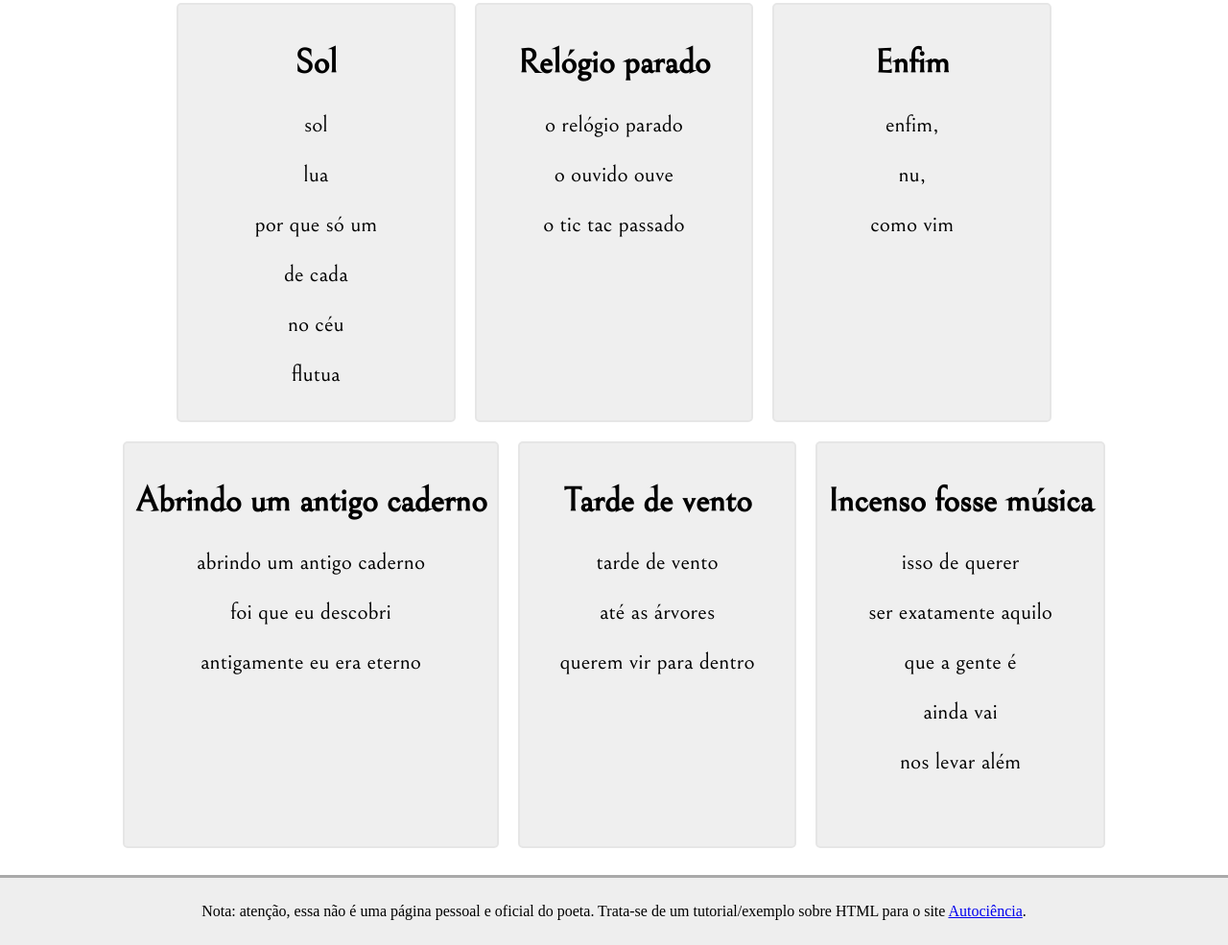
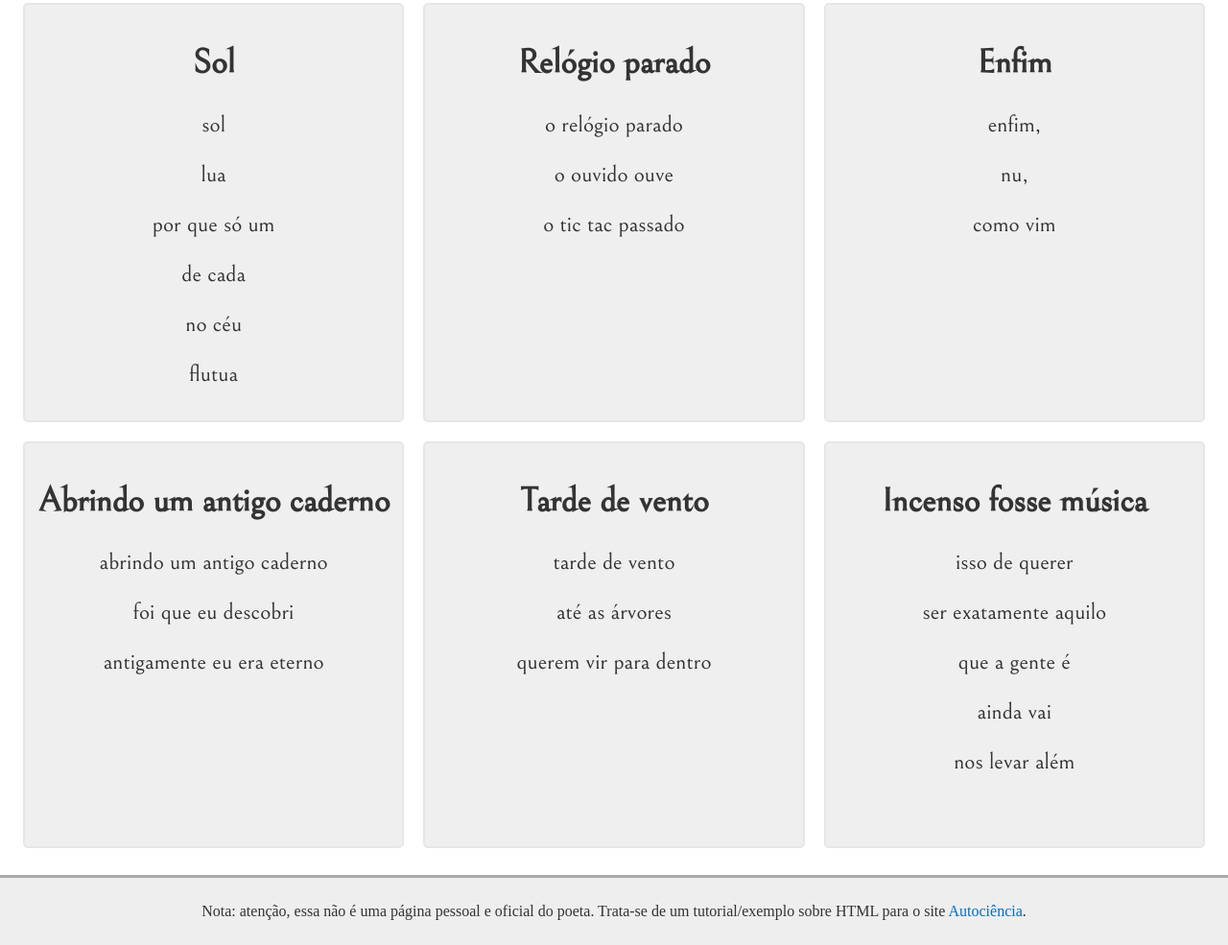
Before and after one commit to Cledersonbc/leminski, a plain HTML site: page index.html in a window 1280 px wide. Shown: the part 1013-1998 px from the top of the page at 96% size. Drawn offline with Linux system fonts and the light colour scheme.

Commit message:
Added Link style

```diff
--- a/style.css
+++ b/style.css
@@ -9,7 +9,7 @@
 }
 
 body {
-
+	color: #333;
 	padding: 0;
 	margin: 0;
 }
@@ -51,8 +51,8 @@ article {
 	float: left;
 	padding: 10px;
 	min-height: 300pt;
-	min-width: 200pt;
-	max-width: 30%;
+	min-width: 280pt;
+	max-width: 20%;
 	text-align: center;
 	background: #EFEFEF;
 	border: 2px solid #E6E6E6;
@@ -64,6 +64,11 @@ footer {
 	padding: 10px;
 	background: #eee;
 	border-top: 3px solid #A9A9A9;
+}
+
+a:link, a:visited, a:hover {
+	text-decoration: none;
+	color: #006DC5;
 }
 
 #bio, #header-article {
```
